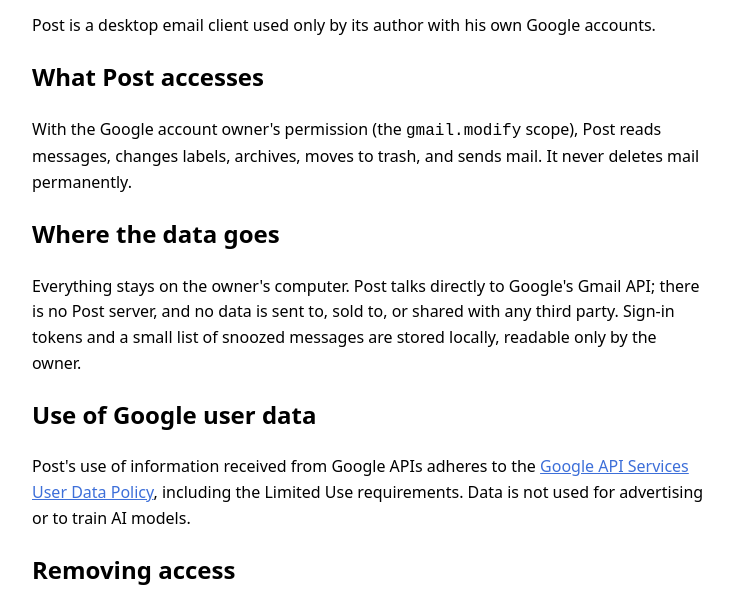
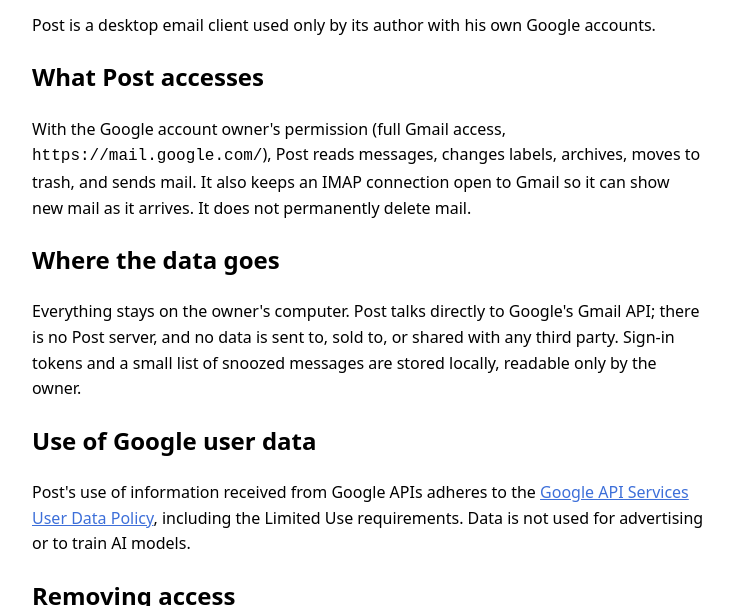
Before and after one commit to frankjrangel/post-mail, a plain HTML site: page privacy.html in a window 1280 px wide. Shown: the part 131-737 px from the top of the page, without its empty margins (272-1005 px from the left). Drawn offline with Linux system fonts and the light colour scheme.

Commit message:
Describe the full mail scope and IMAP push
Co-Authored-By: Claude Opus 5.5 <noreply@anthropic.com>

```diff
--- a/privacy.html
+++ b/privacy.html
@@ -4,7 +4,7 @@
 <p class="sub">Post, last updated November 14, 2026</p>
 <p>Post is a desktop email client used only by its author with his own Google accounts.</p>
 <h2>What Post accesses</h2>
-<p>With the Google account owner's permission (the <code>gmail.modify</code> scope), Post reads messages, changes labels, archives, moves to trash, and sends mail. It never deletes mail permanently.</p>
+<p>With the Google account owner's permission (full Gmail access, <code>https://mail.google.com/</code>), Post reads messages, changes labels, archives, moves to trash, and sends mail. It also keeps an IMAP connection open to Gmail so it can show new mail as it arrives. It does not permanently delete mail.</p>
 <h2>Where the data goes</h2>
 <p>Everything stays on the owner's computer. Post talks directly to Google's Gmail API; there is no Post server, and no data is sent to, sold to, or shared with any third party. Sign-in tokens and a small list of snoozed messages are stored locally, readable only by the owner.</p>
 <h2>Use of Google user data</h2>
```
